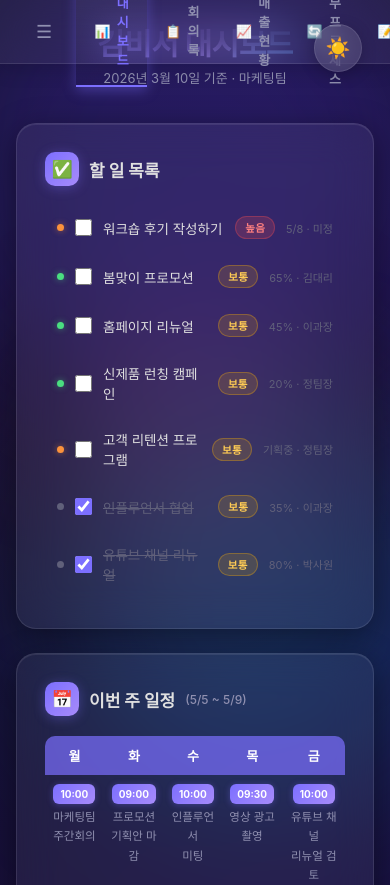
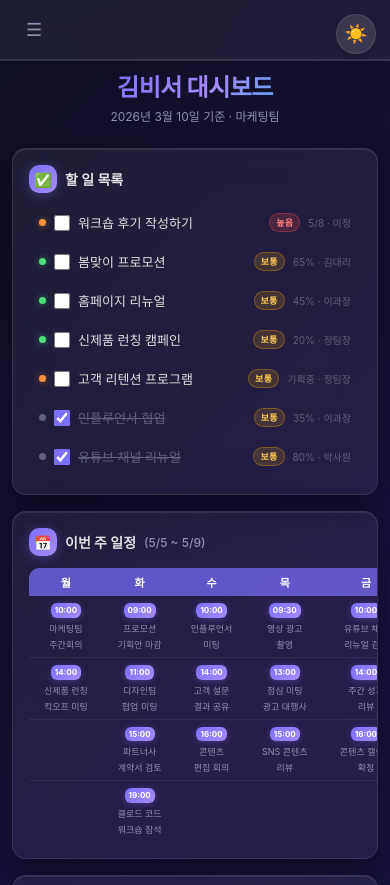
Before and after one commit to hunylee/drkim, a plain HTML site: page 보고서/dashboard.html in a window 390 px wide. Shown: the top 885 px of the page. Drawn offline with Linux system fonts and the light colour scheme.

Commit message:
refactor: Make dashboard fully responsive for PC, tablet, and mobile
Responsive breakpoints:
- PC (>1024px): 2-column grid with full navigation
- Tablet (480-1024px): 1-column grid with optimized typography
- Mobile (<480px): Hamburger menu, horizontal scrollable table, minimal orbs
- Extra small (<360px): Compact layout

Improvements:
- Mobile-first hamburger navigation
- Horizontal scrollable schedule table on mobile
- 1-column sales cards layout on mobile
- Disabled ambient orbs on mobile for better performance
- Smart navigation state management (auto-collapse on mobile)
- Touch-friendly button sizes (44x44px minimum)
- Responsive typography and spacing
- Proper viewport handling for all devices

```diff
--- a/보고서/dashboard.html
+++ b/보고서/dashboard.html
@@ -388,6 +388,8 @@ h1 {
   border-radius: 8px;
   transition: all var(--transition);
   display: flex; align-items: center; justify-content: center;
+  min-width: 44px; min-height: 44px;
+  display: none;
 }
 .nav-toggle:hover {
   background: var(--hover-bg);
@@ -400,6 +402,7 @@ h1 {
   margin: 0 auto;
   max-width: 1280px;
   transition: opacity var(--transition);
+  flex: 1;
 }
 .nav-menu.collapsed .nav-container { width: auto; }
 .nav-menu.collapsed .nav-item-text {
@@ -420,6 +423,8 @@ h1 {
   position: relative;
   letter-spacing: 0.3px;
   display: flex; align-items: center; gap: 6px;
+  min-height: 44px;
+  white-space: nowrap;
 }
 .nav-item:hover {
   color: var(--text-primary);
@@ -434,9 +439,152 @@ h1 {
 body { padding: 92px 24px 48px; }
 
 /* ─── Responsive ────────────────────────────────────────────────── */
-@media (max-width: 860px) {
+
+/* Tablet: 480px ~ 1024px */
+@media (max-width: 1024px) {
   .grid { grid-template-columns: 1fr; }
-  body { padding: 20px 16px 40px; }
+  h1 { font-size: 26px; }
+  .card { padding: 20px; border-radius: 16px; }
+  .card-title { font-size: 16px; margin-bottom: 16px; }
+  .card-title .icon { width: 30px; height: 30px; font-size: 15px; }
+
+  .nav-item { padding: 14px 14px; font-size: 12px; }
+  .nav-item-text { max-width: 100px; }
+
+  /* Tablet: 테이블 스크롤 가능 */
+  .schedule-table { font-size: 11px; }
+  .schedule-table th { padding: 8px 4px; font-size: 12px; }
+  .schedule-table td { padding: 7px 4px; font-size: 11px; }
+  .time-badge { font-size: 9px; padding: 2px 5px; }
+  .event-text { font-size: 10px; }
+
+  /* Tablet: 매출 카드 */
+  .sales-cards { grid-template-columns: 1fr 1fr; gap: 12px; }
+  .sales-card { padding: 16px; }
+  .sales-card .value { font-size: 22px; }
+
+  /* Tablet: 프로젝트 폰트 */
+  .project-name { font-size: 13px; }
+  .project-percent { font-size: 13px; }
+
+  body { padding: 80px 16px 40px; }
+}
+
+/* Mobile: < 480px */
+@media (max-width: 480px) {
+  body { padding: 68px 12px 40px; }
+
+  /* Header */
+  h1 { font-size: 24px; margin-bottom: 4px; }
+  .subtitle-row { font-size: 12px; }
+  .header { margin-bottom: 24px; }
+
+  /* Navigation */
+  .nav-menu { padding: 0 12px; height: 60px; }
+  .nav-toggle { display: flex; }
+  .nav-container {
+    position: absolute;
+    top: 60px; left: 0; right: 0;
+    background: var(--card-bg);
+    border-bottom: 1px solid var(--card-border);
+    flex-direction: column;
+    max-width: none;
+    gap: 0;
+    max-height: 0;
+    overflow: hidden;
+    transition: max-height 0.3s ease;
+  }
+  .nav-menu:not(.collapsed) .nav-container {
+    max-height: 300px;
+  }
+  .nav-item {
+    padding: 12px 16px;
+    font-size: 13px;
+    border-bottom: 1px solid var(--divider);
+    border-bottom-color: var(--divider);
+    justify-content: flex-start;
+  }
+  .nav-item.active { border-bottom: 1px solid var(--accent); }
+
+  /* Theme toggle */
+  .theme-toggle { width: 40px; height: 40px; font-size: 18px; top: 14px; right: 14px; }
+
+  /* Grid */
+  .grid { gap: 16px; }
+
+  /* Card */
+  .card { padding: 16px; border-radius: 14px; }
+  .card-title { font-size: 14px; margin-bottom: 12px; gap: 8px; }
+  .card-title .icon { width: 28px; height: 28px; font-size: 14px; }
+
+  /* Todo item */
+  .todo-item { padding: 8px 10px; margin-bottom: 4px; gap: 8px; }
+  .todo-item input[type="checkbox"] { width: 16px; height: 16px; }
+  .todo-text { font-size: 13px; }
+  .todo-meta { font-size: 10px; }
+  .badge { font-size: 9px; padding: 2px 6px; }
+
+  /* Schedule table - 스크롤 가능 */
+  .card:nth-child(2) { overflow-x: auto; }
+  .schedule-table {
+    font-size: 10px;
+    min-width: 380px;
+  }
+  .schedule-table th {
+    padding: 6px 3px;
+    font-size: 11px;
+  }
+  .schedule-table td {
+    padding: 5px 3px;
+    font-size: 10px;
+    word-break: break-word;
+  }
+  .time-badge { font-size: 8px; padding: 1px 4px; margin-bottom: 2px; }
+  .event-text { font-size: 9px; line-height: 1.4; }
+
+  /* Project section */
+  .project-item { margin-bottom: 14px; }
+  .project-name { font-size: 12px; }
+  .project-percent { font-size: 12px; }
+  .project-meta { font-size: 10px; flex-wrap: wrap; gap: 4px; }
+  .status-tag { font-size: 9px; padding: 2px 6px; }
+  .progress-bar { height: 6px; }
+
+  /* Sales cards */
+  .sales-cards { grid-template-columns: 1fr; gap: 10px; }
+  .sales-card {
+    padding: 14px;
+    border-radius: 12px;
+  }
+  .sales-card .label { font-size: 11px; margin-bottom: 6px; }
+  .sales-card .value { font-size: 20px; }
+  .sales-card .unit { font-size: 12px; }
+  .sales-card .change { font-size: 10px; margin-top: 4px; }
+
+  /* Sales breakdown */
+  .sales-breakdown { margin-top: 16px; padding-top: 12px; }
+  .breakdown-title { font-size: 11px; margin-bottom: 10px; }
+  .breakdown-item {
+    padding: 4px 0;
+    font-size: 11px;
+  }
+  .breakdown-item > span:first-child { min-width: 70px; font-size: 10px; }
+  .breakdown-bar { margin: 0 8px; }
+  .breakdown-amount { font-size: 11px; }
+
+  /* Disable ambient orbs on mobile for performance */
+  body::before, body::after, .orb3 {
+    display: none;
+  }
+}
+
+/* Extra small: < 360px */
+@media (max-width: 360px) {
+  body { padding: 64px 10px 36px; }
+  h1 { font-size: 20px; }
+  .card { padding: 12px; }
+  .card-title { font-size: 13px; }
+  .nav-item { padding: 10px 12px; font-size: 12px; }
 }
 </style>
 </head>
@@ -775,6 +923,7 @@ body { padding: 92px 24px 48px; }
   const html = document.documentElement;
   const btn  = document.getElementById('toggleBtn');
   const navMenu = document.getElementById('navMenu');
+  const isMobile = () => window.innerWidth <= 480;
 
   function applyTheme(theme) {
     html.setAttribute('data-theme', theme);
@@ -797,21 +946,39 @@ body { padding: 92px 24px 48px; }
   const saved = localStorage.getItem('dashboard-theme') || 'dark';
   applyTheme(saved);
 
-  // 저장된 메뉴 상태 복원
-  const navCollapsed = localStorage.getItem('nav-collapsed') === 'true';
-  if (navCollapsed) {
+  // 모바일에서는 기본으로 메뉴 닫음, 데스크톱에서는 메뉴 열기
+  const navCollapsed = localStorage.getItem('nav-collapsed');
+  if (isMobile()) {
+    navMenu.classList.add('collapsed');
+  } else if (navCollapsed === 'true') {
     navMenu.classList.add('collapsed');
   }
 
-  // 네비게이션 링크 클릭 시 페이지 이동
+  // 네비게이션 링크 클릭 시 페이지 이동 + 모바일에서 메뉴 닫기
   document.querySelectorAll('.nav-item').forEach(link => {
     link.addEventListener('click', (e) => {
       const href = link.getAttribute('href');
+      // 모바일에서는 메뉴 닫기
+      if (isMobile()) {
+        navMenu.classList.add('collapsed');
+      }
       if (href) {
         window.location.href = href;
       }
     });
   });
+
+  // 창 리사이즈 시 반응형 처리
+  let resizeTimeout;
+  window.addEventListener('resize', () => {
+    clearTimeout(resizeTimeout);
+    resizeTimeout = setTimeout(() => {
+      // 모바일 → 데스크톱 전환 시 메뉴 자동 열기
+      if (!isMobile() && navMenu.classList.contains('collapsed')) {
+        navMenu.classList.remove('collapsed');
+      }
+    }, 250);
+  });
 </script>
 </body>
 </html>
```
